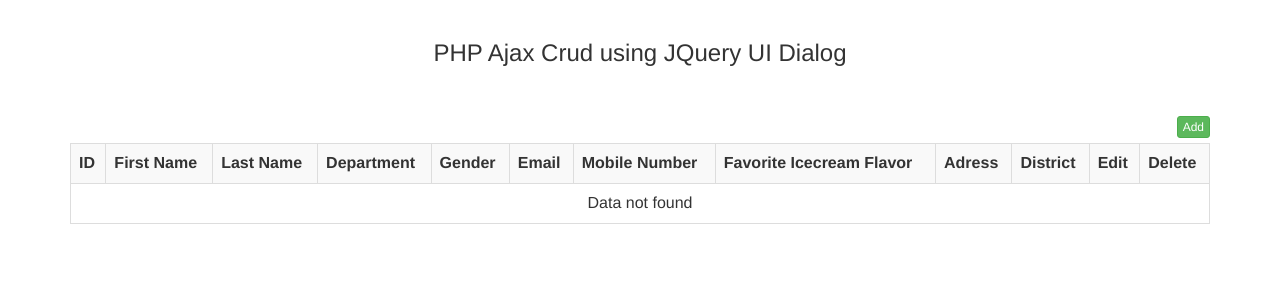
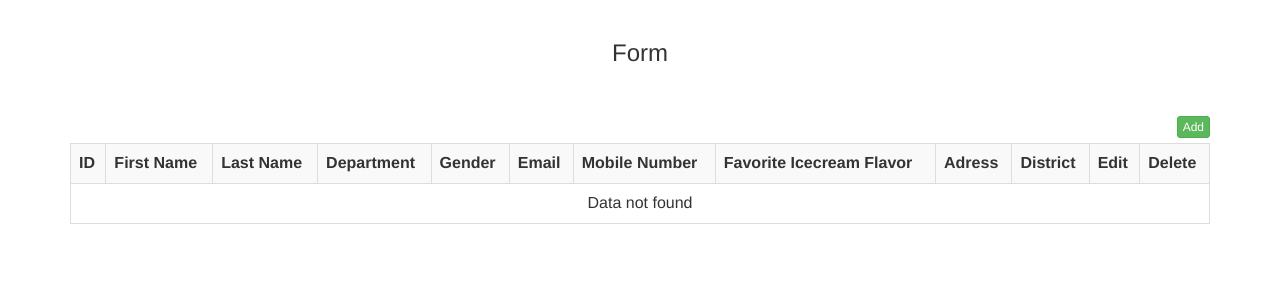
Before and after one commit to just-mra/CSE4101, a PHP site: page / in a window 1280 px wide. Shown: the top 300 px of the page. Run offline with PHP 8.4, Linux system fonts and the light colour scheme; data that the repository does not hold is empty.

Commit message:
Update index.php

```diff
--- a/lab4_partb/index.php
+++ b/lab4_partb/index.php
@@ -1,6 +1,6 @@
 <html>
     <head>
-        <title>PHP Ajax Crud using JQuery UI Dialog Box</title>
+        <title>Form</title>
 		<link rel="stylesheet" href="jquery-ui.css">
         <link rel="stylesheet" href="bootstrap.min.css" />
 		<script src="jquery.min.js"></script>
@@ -10,7 +10,7 @@
         <div class="container">
 			<br />
 
-			<h3 align="center">PHP Ajax Crud using JQuery UI Dialog</a></h3><br />
+			<h3 align="center">Form</a></h3><br />
 			<br />
 			<div align="right" style="margin-bottom:5px;">
 			<button type="button" name="add" id="add" class="btn btn-success btn-xs">Add</button>
```
